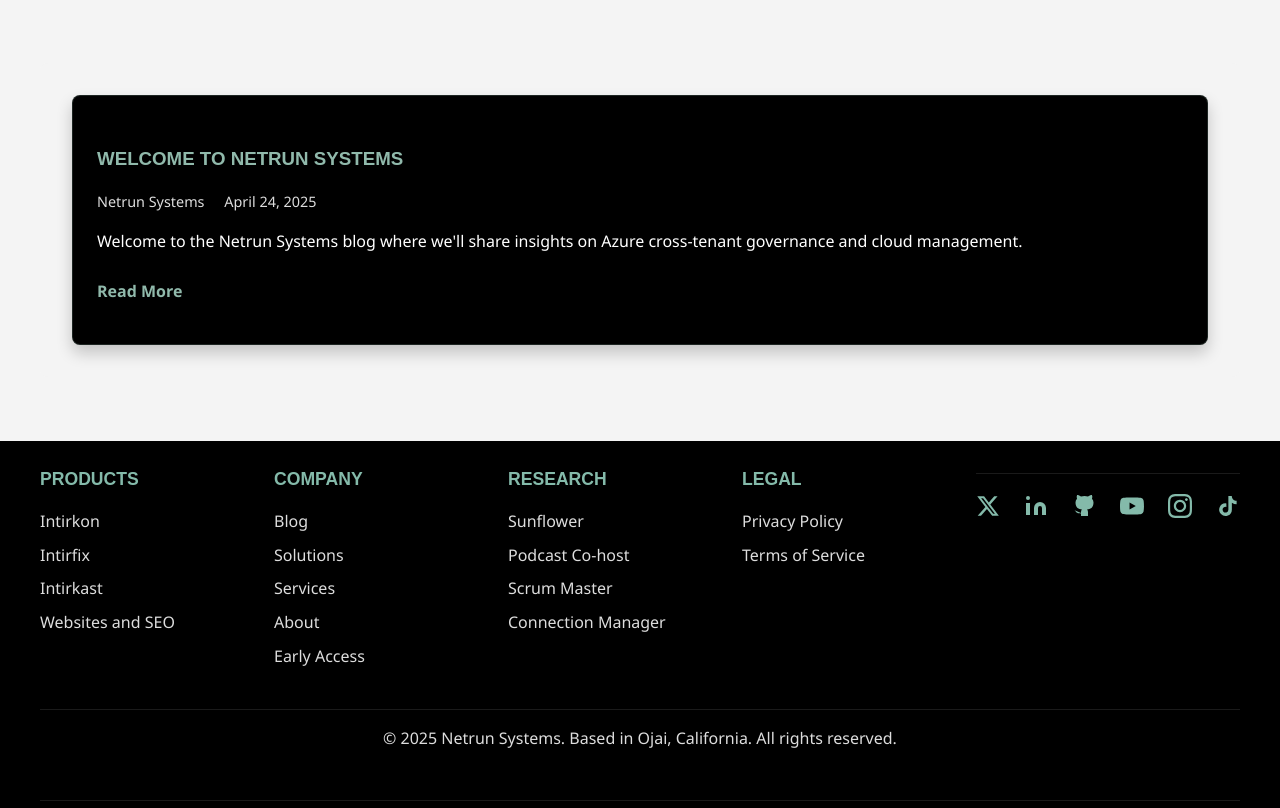
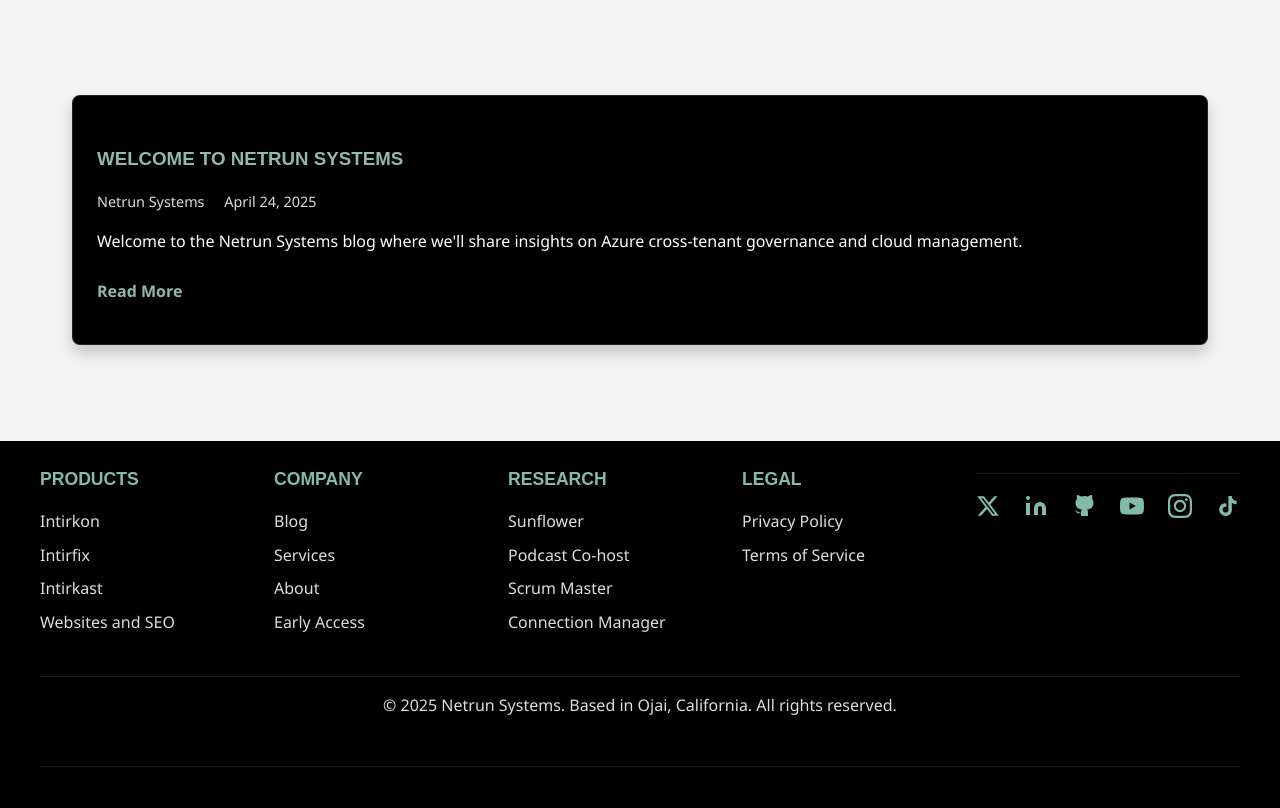
Before and after one commit to schoonercg/netrunsystems, a Flask app: page /blog in a window 1280 px wide. Shown: the part 533-1341 px from the top of the page. After the commit the page ends 1300 px from the top, so only its background shows below. Run offline with Flask 3, Linux system fonts and the light colour scheme.

Commit message:
Assistant checkpoint: Remove broken solutions route reference
Assistant generated file changes:
- templates/base.html: Remove reference to non-existent solutions route

---

User prompt:

The site is still not compiling

Replit-Commit-Author: Assistant
Replit-Commit-Session-Id: c1a09f50-a6b6-44fd-ad83-2e6e0a432144

```diff
--- a/templates/base.html
+++ b/templates/base.html
@@ -71,7 +71,6 @@
                 <div class="footer-column">
                     <h3>Company</h3>
                     <a href="{{ url_for('blog') }}">Blog</a>
-                    <a href="{{ url_for('solutions') }}">Solutions</a>
                     <a href="{{ url_for('services') }}">Services</a>
                     <a href="{{ url_for('about') }}">About</a>
                     <a href="{{ url_for('early_access') }}">Early Access</a>
```
